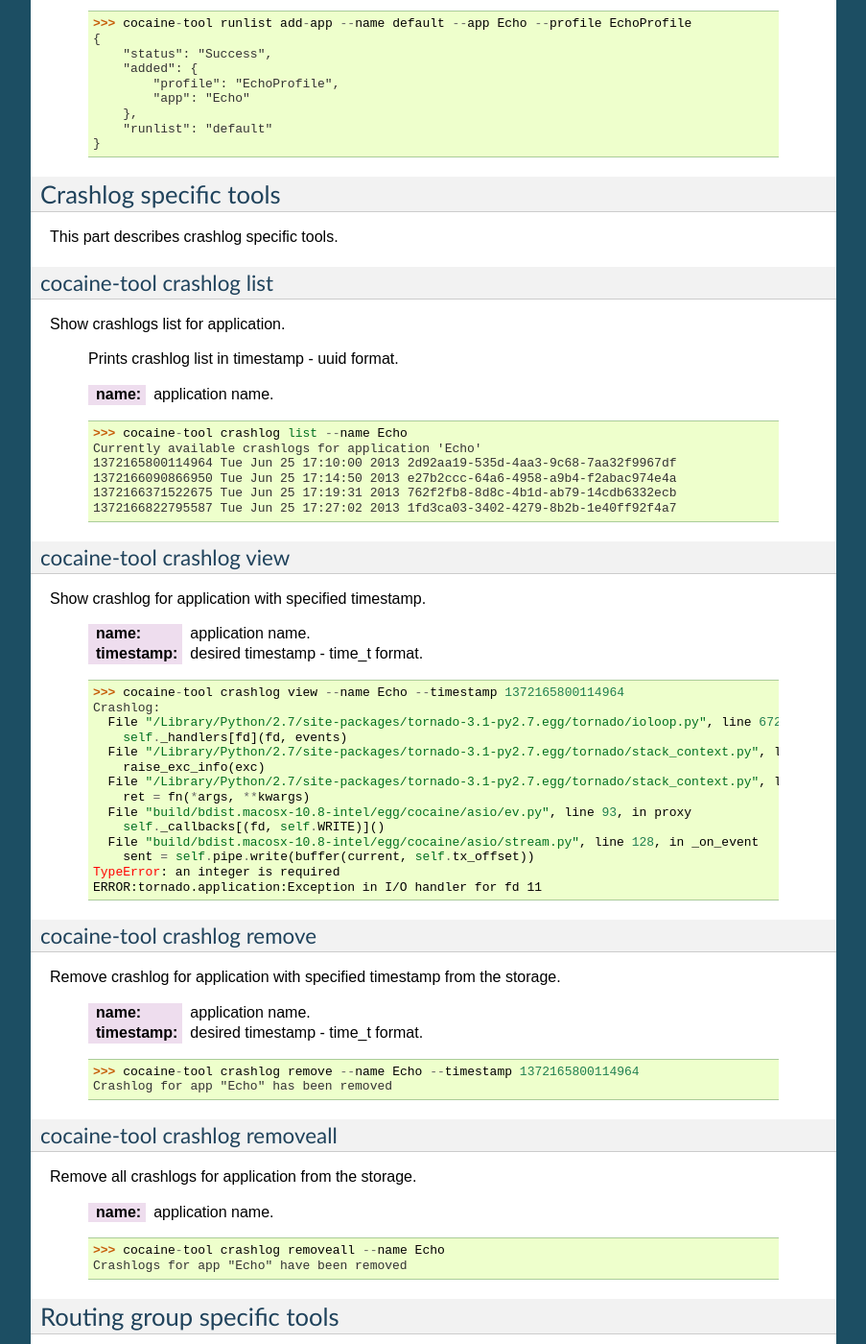
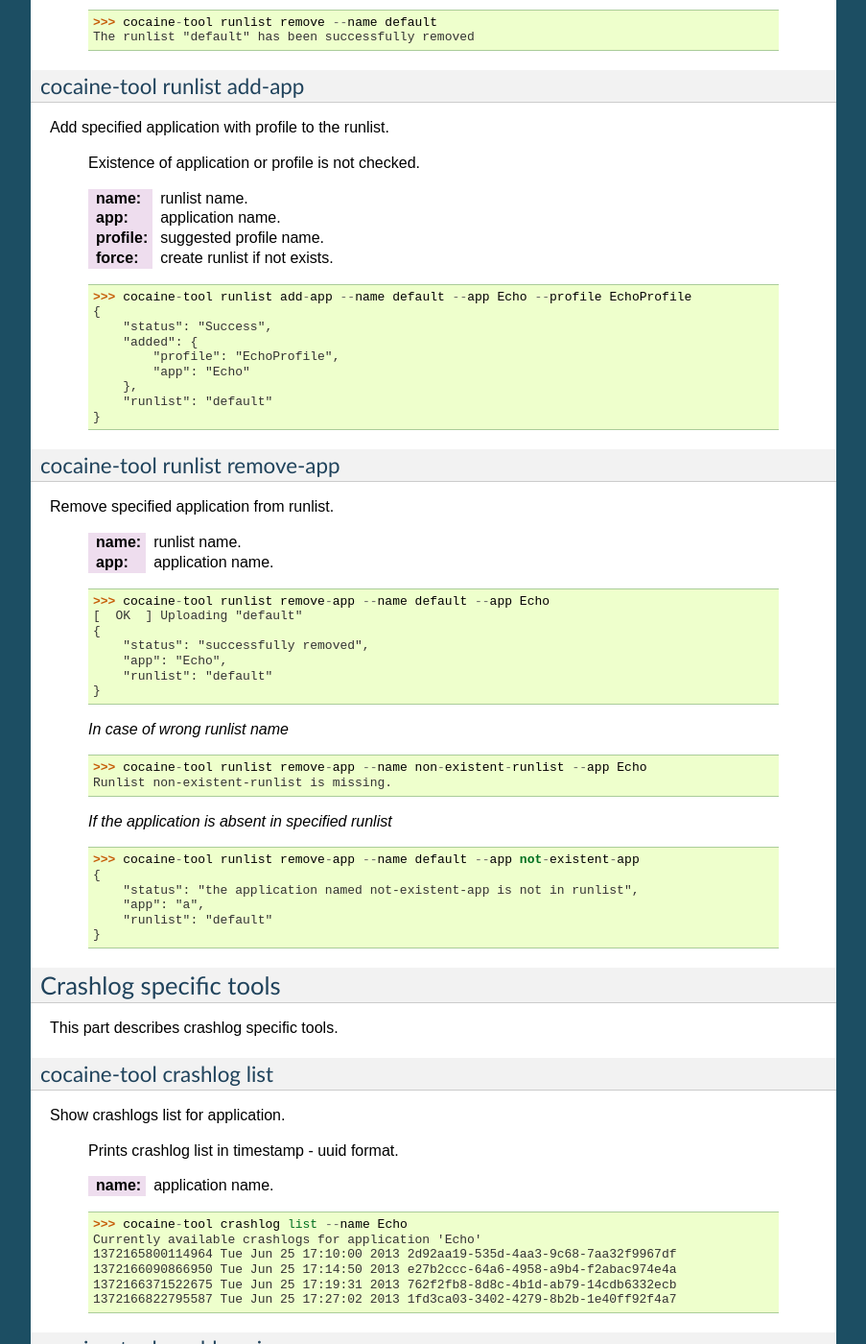
Before and after one commit to cocaine/cocaine-tools, a Sphinx documentation site: the page built from docs/tools.rst, in a window 1280 px wide and 1400 px high, scrolled down 8310 px. Shown: the whole window at 96% size, without its empty margins (198-1101 px from the left). Built offline with Sphinx 7.4.7, drawn with Linux system fonts in a browser that asks for light colours; some of the changed text lies outside the part shown.

Commit message:
Documentation update.

```diff
--- a/docs/tools.rst
+++ b/docs/tools.rst
@@ -369,7 +369,7 @@
     The profile "EchoProfile" has been successfully removed
 
 
-Profile specific tools
+Runlist specific tools
 ------------------------------------
 This part describes runlist specific tools.
 
@@ -394,6 +394,18 @@
     {
         "Echo": "EchoProfile"
     }
+
+cocaine-tool runlist edit
+''''''''''''''''''''''''''''''''''''
+Edit specified runlist interactively.
+
+    Using this command it is possible to edit runlist interactively via one of predefined console text editors:
+
+     * vim
+     * emacs
+     * nano
+
+    :name: runlist name.
 
 cocaine-tool runlist upload
 ''''''''''''''''''''''''''''''''''''
@@ -432,6 +444,7 @@
     :name: runlist name.
     :app: application name.
     :profile: suggested profile name.
+    :force: create runlist if not exists.
 
     >>> cocaine-tool runlist add-app --name default --app Echo --profile EchoProfile
     {
@@ -440,6 +453,35 @@
             "profile": "EchoProfile",
             "app": "Echo"
         },
+        "runlist": "default"
+    }
+
+cocaine-tool runlist remove-app
+''''''''''''''''''''''''''''''''''''
+Remove specified application from runlist.
+
+    :name: runlist name.
+    :app: application name.
+
+    >>> cocaine-tool runlist remove-app --name default --app Echo
+    [  OK  ] Uploading "default"
+    {
+        "status": "successfully removed",
+        "app": "Echo",
+        "runlist": "default"
+    }
+
+    *In case of wrong runlist name*
+
+    >>> cocaine-tool runlist remove-app --name non-existent-runlist --app Echo
+    Runlist non-existent-runlist is missing.
+
+    *If the application is absent in specified runlist*
+
+    >>> cocaine-tool runlist remove-app --name default --app not-existent-app
+    {
+        "status": "the application named not-existent-app is not in runlist",
+        "app": "a",
         "runlist": "default"
     }
 
```
